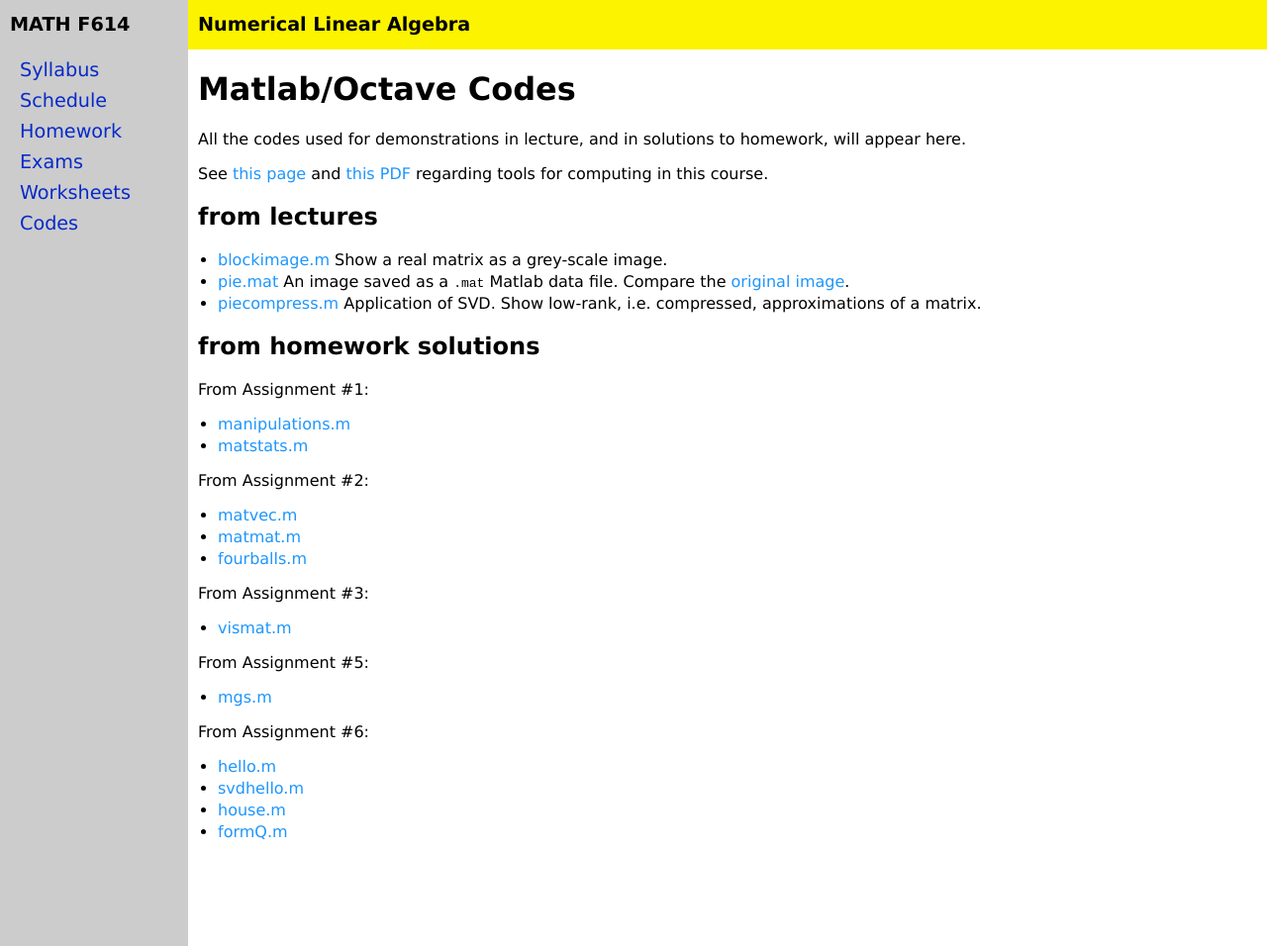
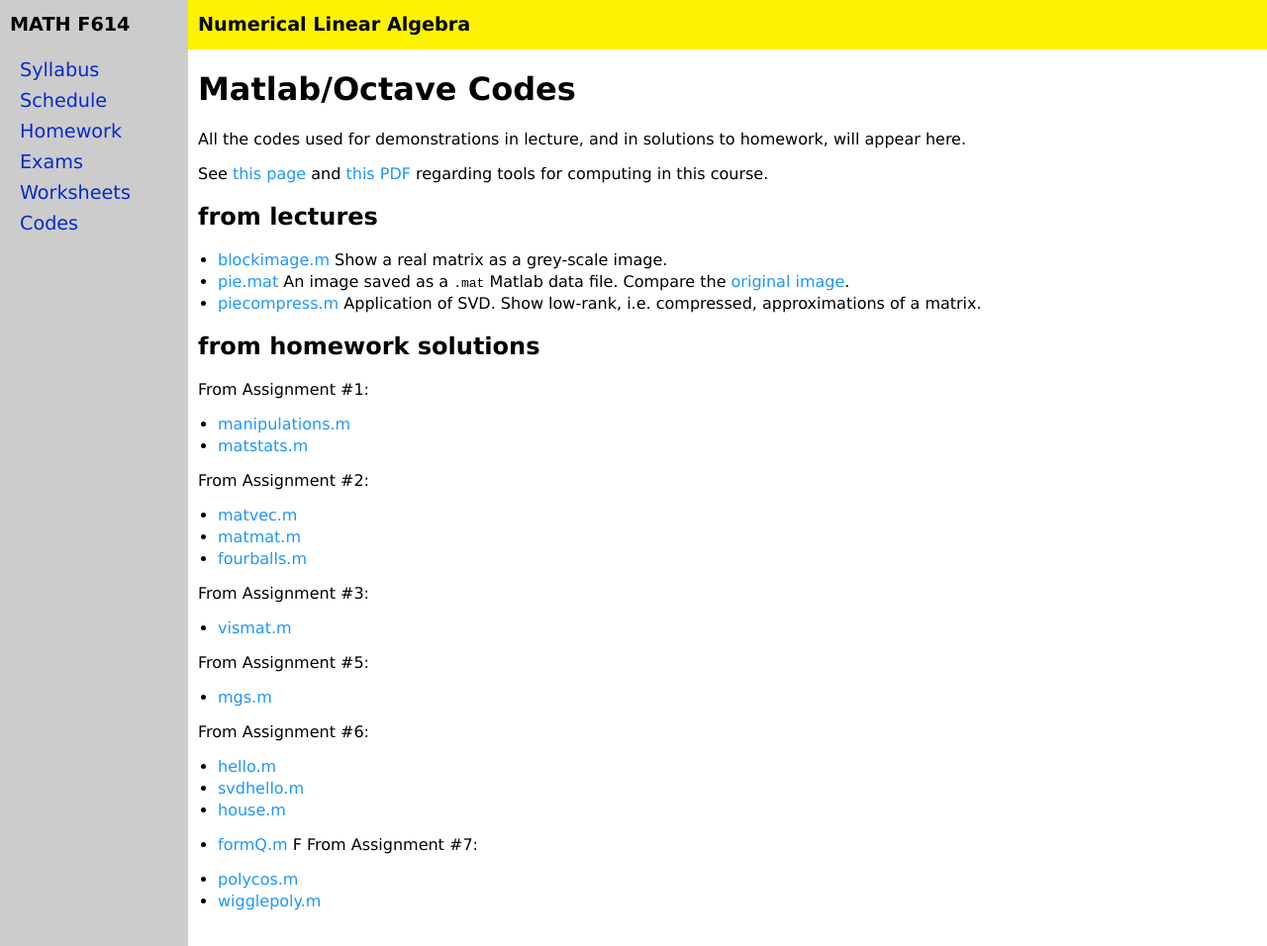
Before and after one commit to bueler/nla, a Jekyll site: the page built from codes.md, in a window 1280 px wide and 956 px high. Shown: the whole window at 99% size. Built offline with Jekyll 4.4.1, drawn with Linux system fonts in a browser that asks for light colours.

Commit message:
post codes from A7

```diff
--- a/codes.md
+++ b/codes.md
@@ -42,3 +42,8 @@ From Assignment #6:
   * [svdhello.m](assets/codes/F23/svdhello.m)
   * [house.m](assets/codes/F23/house.m)
   * [formQ.m](assets/codes/F23/formQ.m)
+F
+From Assignment #7:
+
+  * [polycos.m](assets/codes/F23/polycos.m)
+  * [wigglepoly.m](assets/codes/F23/wigglepoly.m)
```
Also changed, not shown: 2 other files.
